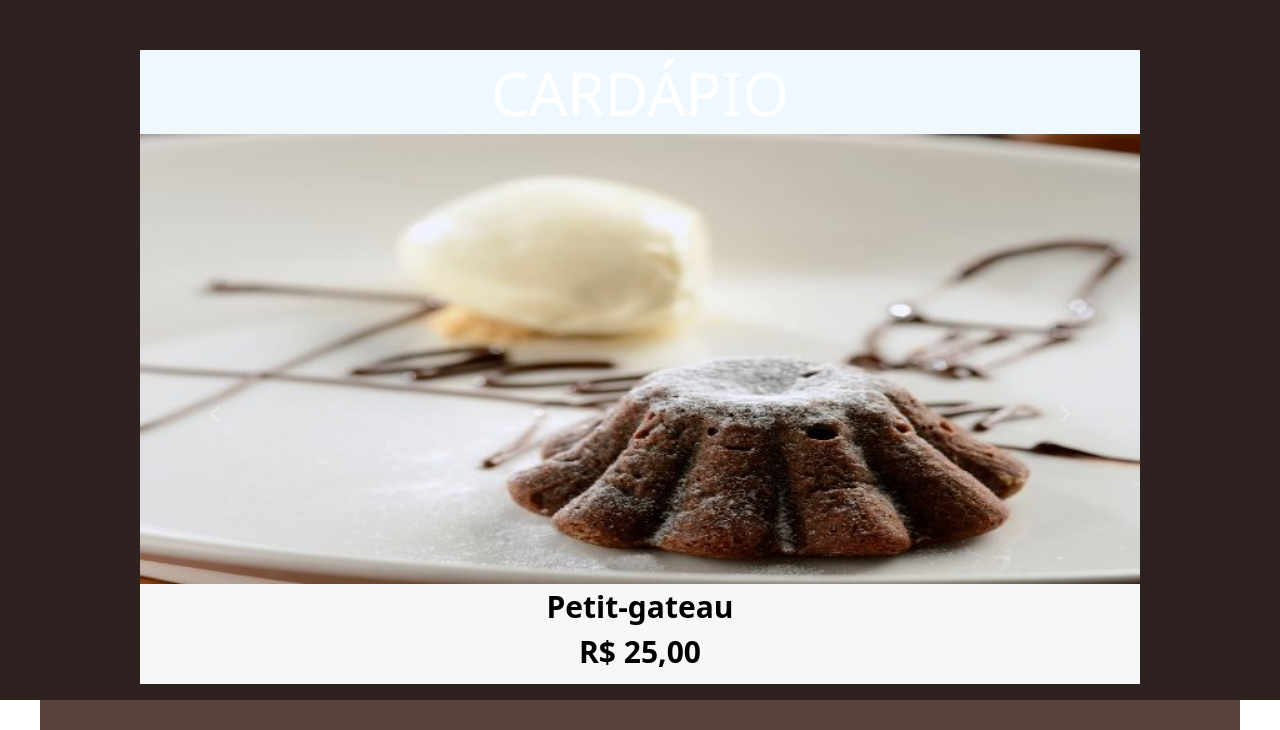
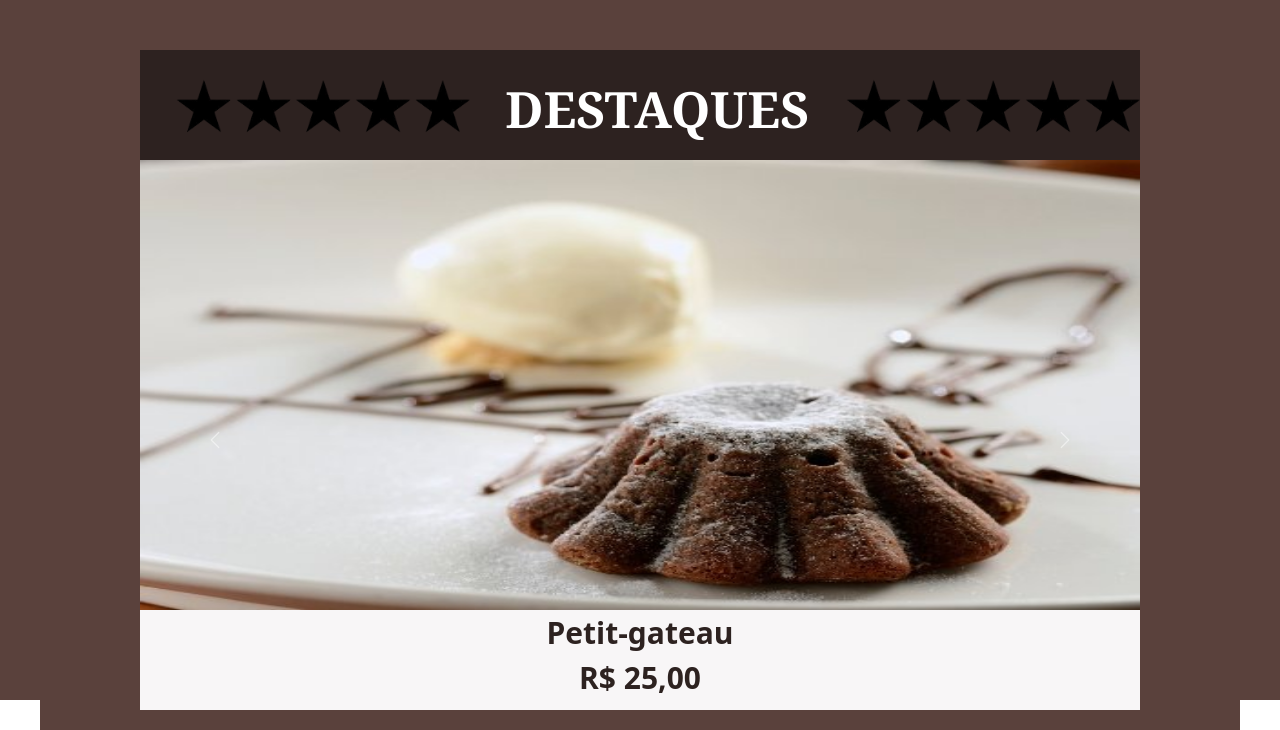
Before and after one commit to Kaua-da-Cunha-Rodrigues/Projeto_Ada-Catalogo, a plain HTML site: page index.html in a window 1280 px wide. Shown: the part 770-1500 px from the top of the page. Drawn offline with nearby package versions, Linux system fonts and the light colour scheme; a web font is replaced by a local one.

Commit message:
Reformulação - Destaques

```diff
--- a/index.html
+++ b/index.html
@@ -51,7 +51,12 @@
       <section class="imagem_fundo_main"></section>
       <section class="cardapio">
         <div class="boxcardapio">
-          <h2 class="cardapiotext">CARDÁPIO</h2>
+            <div class="destaque">
+                <img class="star1" src="src/img/5stars.png" alt="5 estrelas imagem">
+                <h2 class="cardapiotext">DESTAQUES</h2>
+                <img class="star2" src="src/img/5stars.png" alt="5 estrelas imagem">
+            </div>
+
           <!-- Parte do Carrosel de imagens-->
           <div id="carouselExample" class="carousel slide">
             <div class="carousel-inner">
--- a/src/css/style.css
+++ b/src/css/style.css
@@ -85,14 +85,31 @@ html {
 
 /* Parte do Cardápio */
 
+.destaque .star1{
+     height: 110px ;
+     width: 500px;
+}
+
+.destaque .star2{
+    height: 110px ;
+    width: 500px;
+}
+
+.destaque{
+    display: flex;
+    align-items: center;
+    justify-content: space-evenly;
+}
+
 .cardapiotext{
     display: flex;
     text-align: center;
     justify-content: center;
-    font-size: 60px;
-    font-family: 'Nixie One', system-ui;
+    font-size: 50px;
+    font-family: Georgia, 'Times New Roman', Times, serif;
     color: white;
-    padding-top: 7px;
+    font-weight: bolder;
+    padding-top: 13px;
 }
 
 .cardapio {
@@ -101,7 +118,7 @@ html {
     justify-content: space-evenly;
     height: 700px;
     width: 100%;
-    background-color: var(--cor6);
+    background-color: #5A413C;
 }
 
 figcaption {
@@ -110,11 +127,10 @@ figcaption {
     font-family: 'Nixie One', system-ui;
     font-weight: bolder;
     margin: auto;
-    color: black;
+    color: #2D2220;
 }
 
 .descricao_box {
-
     width: auto;
     display: flex;
     align-items: center;
@@ -127,7 +143,7 @@ figcaption {
     width: 1000px;
     align-items: center;
     justify-content: space-evenly;
-    background-color: aliceblue;
+    background-color: #2D2220;
     height: 600px;
 }
 
```
Also changed, not shown: src/img/5stars.png (added).
